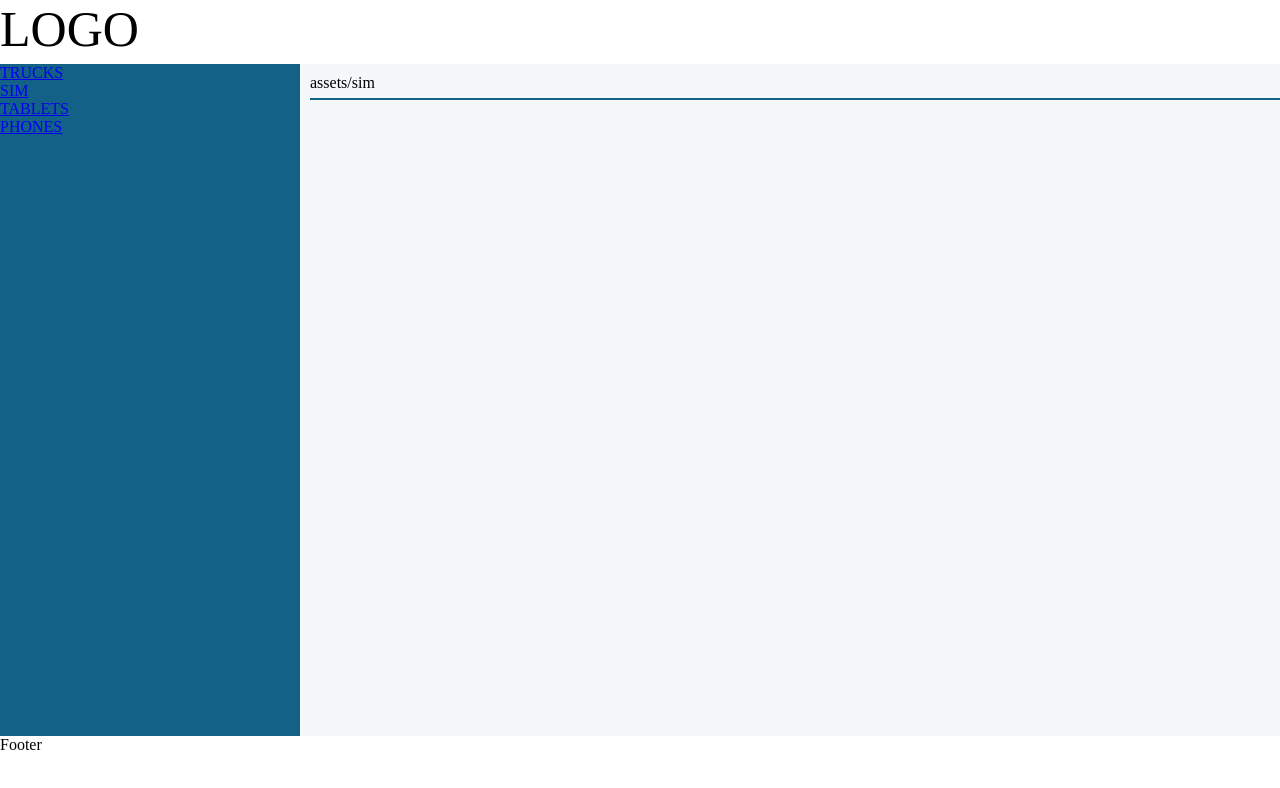
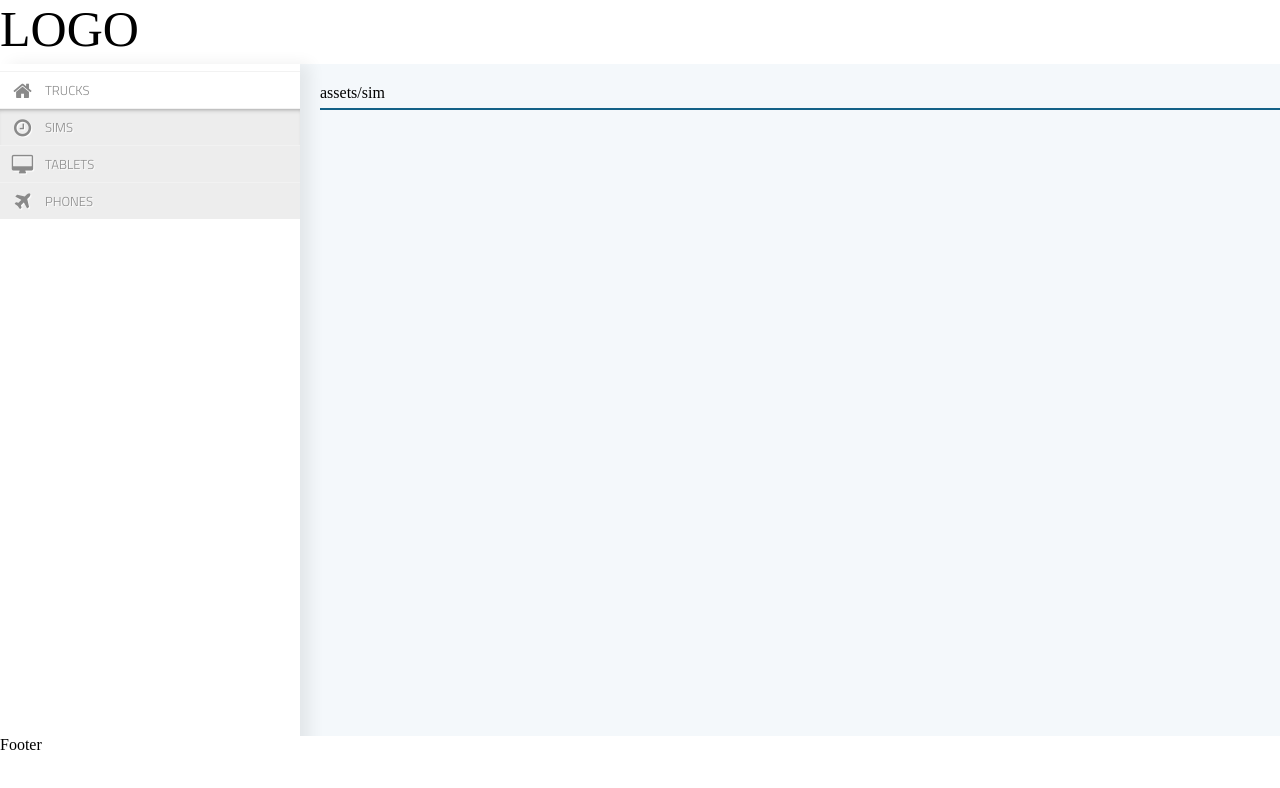
Before and after one commit to nuliow5/fleet-assets-frontend, a React (Create React App) app: page / in a window 1280 px wide. Shown: the top 788 px of the page. Built offline with nearby package versions, Linux system fonts and the light colour scheme; a web font is replaced by a local one.

Commit message:
menu side bar is active and have style

```diff
--- a/src/components/view/Menu.tsx
+++ b/src/components/view/Menu.tsx
@@ -1,12 +1,49 @@
 import Nav from "./Nav";
 
 const Menu = () => {
-    return <div className={'sidebar'}>
+    // return <div className={'sidebar'}>
+    // <Nav/>
 
-        <Nav/>
+    return (
+        <nav className={'sidebar'}>
+            <>
+                <ul>
+                    <li>
+                        <a href="/trucks">
+                            <i className={"fa fa-home fa-lg"}></i>
+                            <span className={"nav-text"}>TRUCKS</span>
+                        </a>
+                    </li>
 
 
-    </div>
+                    <li className={"darkerlishadow"}>
+                        <a href="/assets/sims">
+                            <i className={"fa fa-clock-o fa-lg"}></i>
+                            <span className={"nav-text"}>SIMS</span>
+                        </a>
+                    </li>
+
+                    <li className={"darkerli"}>
+                        <a href="/assets//tablets">
+                            <i className={"fa fa-desktop fa-lg"}></i>
+                            <span className={"nav-text"}>TABLETS</span>
+                        </a>
+                    </li>
+
+                    <li className={"darkerli"}>
+                        <a href="/assets/phones">
+                            <i className={"fa fa-plane fa-lg"}></i>
+                            <span className={"nav-text"}>PHONES</span>
+                        </a>
+                    </li>
+                    <li className={"darkerlishadow"}>
+
+                    </li>
+                </ul>
+            </>
+
+        </nav>
+    )
 }
 
 export default Menu;
--- a/src/components/view/Nav.tsx
+++ b/src/components/view/Nav.tsx
@@ -5,8 +5,6 @@ const Nav = () => {
                     <li><a href="/assets/sims">SIM</a></li>
                     <li><a href="/assets//tablets">TABLETS</a></li>
                     <li><a href="/assets/phones">PHONES</a></li>
-                    {/*<li><a href="/training">TRAINING</a></li>*/}
-                    {/*<li><a href="/pets">PETS</a></li>*/}
                 </ul>
             </nav>)
 }
--- a/src/containers/App.tsx
+++ b/src/containers/App.tsx
@@ -18,7 +18,7 @@ function App() {
                 <Header/>
                 <div className={'content'}>
                     <Menu/>
-                    {/*<Section/>*/}
+
                     <div className={'content_c'}>
                         <div className={'content_cc'}>
 
--- a/src/style/menu.css
+++ b/src/style/menu.css
@@ -9,201 +9,175 @@
 
 /*}*/
 
-
 @import url(//netdna.bootstrapcdn.com/font-awesome/4.0.3/css/font-awesome.css);
 
 @import url(https://fonts.googleapis.com/css?family=Titillium+Web:300);
 
-.logo{
-
-}
-
-.settings {
-
-    height:73px;
-    float:left;
-    background:url( https://s3.postimg.org/bqfooag4z/startific.jpg);
-    background-repeat:no-repeat;
-    width:250px;
-    margin:0px;
-    text-align: center;
-    font-size:20px;
-    font-family: 'Strait', sans-serif;
+.logo {
 
 }
 
 
+/* ScrolBar  */
+/*.scrollbar*/
+/*{*/
 
+/*    height: 90%;*/
+/*    width: 100%;*/
+/*    overflow-y: hidden;*/
+/*    overflow-x: hidden;*/
+/*}*/
 
+/*.scrollbar:hover*/
+/*{*/
 
-
-/* ScrolBar  */
-.scrollbar
-{
-
-    height: 90%;
-    width: 100%;
-    overflow-y: hidden;
-    overflow-x: hidden;
-}
-
-.scrollbar:hover
-{
-
-    height: 90%;
-    width: 100%;
-    overflow-y: scroll;
-    overflow-x: hidden;
-}
+/*    height: 90%;*/
+/*    width: 100%;*/
+/*    overflow-y: scroll;*/
+/*    overflow-x: hidden;*/
+/*}*/
 
 /* Scrollbar Style */
 
 
+/*#style-1::-webkit-scrollbar-track*/
+/*{*/
+/*    border-radius: 2px;*/
+/*}*/
 
-#style-1::-webkit-scrollbar-track
-{
-    border-radius: 2px;
-}
+/*#style-1::-webkit-scrollbar*/
+/*{*/
+/*    width: 5px;*/
+/*    background-color: #F7F7F7;*/
+/*}*/
 
-#style-1::-webkit-scrollbar
-{
-    width: 5px;
-    background-color: #F7F7F7;
-}
-
-#style-1::-webkit-scrollbar-thumb
-{
-    border-radius: 10px;
-    -webkit-box-shadow: inset 0 0 6px rgba(0,0,0,.3);
-    background-color: #BFBFBF;
-}
+/*#style-1::-webkit-scrollbar-thumb*/
+/*{*/
+/*    border-radius: 10px;*/
+/*    -webkit-box-shadow: inset 0 0 6px rgba(0,0,0,.3);*/
+/*    background-color: #BFBFBF;*/
+/*}*/
 /* Scrollbar End */
-
-
 
 
 .fa-lg {
     font-size: 1em;
 
 }
+
 .fa {
     position: relative;
     display: table-cell;
     width: 55px;
     height: 36px;
     text-align: center;
-    top:12px;
-    font-size:20px;
+    top: 12px;
+    font-size: 20px;
 
 }
 
 
-
-.main-menu:hover, nav.main-menu.expanded {
-    width:250px;
-    overflow:hidden;
-    opacity:1;
+.sidebar:hover, nav.sidebar.expanded {
+    width: 250px;
+    overflow: hidden;
+    opacity: 1;
 
 }
 
-.main-menu {
-    background:#F7F7F7;
-    position:absolute;
-    top:0;
-    bottom:0;
-    height:100%;
-    left:0;
-    width:55px;
-    overflow:hidden;
-    -webkit-transition:width .2s linear;
-    transition:width .2s linear;
-    -webkit-transform:translateZ(0) scale(1,1);
-    box-shadow: 1px 0 15px rgba(0, 0, 0, 0.07);
-    opacity:1;
+.sidebar {
+    isplay: flex;
+    min-width: 300px;
+    top: 0;
+    bottom: 0;
+    height: 100%;
+    left: 0;
+
+    overflow: hidden;
+    -webkit-transition: width .2s linear;
+    transition: width .2s linear;
+    -webkit-transform: translateZ(0) scale(1, 1);
+    box-shadow: 10px 0 15px rgba(0, 0, 0, 0.07);
+    opacity: 1;
+    /*background-color: #5e6364;*/
 }
 
-.main-menu>ul {
-    margin:7px 0;
+.sidebar > ul {
+    margin: 7px 0;
+    width: 100%;
 
 }
 
-.main-menu li {
-    position:relative;
-    display:block;
-    width:250px;
-
-
+.sidebar li {
+    position: relative;
+    display: block;
 
 }
 
-.main-menu li>a {
-    position:relative;
-    width:255px;
-    display:table;
-    border-collapse:collapse;
-    border-spacing:0;
-    color:#8a8a8a;
+.sidebar li > a {
+    position: relative;
+    display: table;
+    border-collapse: collapse;
+    border-spacing: 0;
+    color: #8a8a8a;
     font-size: 13px;
-    text-decoration:none;
-    -webkit-transform:translateZ(0) scale(1,1);
-    -webkit-transition:all .14s linear;
-    transition:all .14s linear;
+    text-decoration: none;
+    -webkit-transform: translateZ(0) scale(1, 1);
+    -webkit-transition: all .14s linear;
+    transition: all .14s linear;
     font-family: 'Strait', sans-serif;
-    border-top:1px solid #f2f2f2;
+    border-top: 1px solid #f2f2f2;
 
-    text-shadow: 1px 1px 1px  #fff;
+    text-shadow: 1px 1px 1px #fff;
 }
 
 
+.sidebar .nav-icon {
 
-.main-menu .nav-icon {
-
-    position:relative;
-    display:table-cell;
-    width:55px;
-    height:36px;
-    text-align:center;
-    vertical-align:middle;
-    font-size:18px;
+    position: relative;
+    display: table-cell;
+    width: 55px;
+    height: 36px;
+    text-align: center;
+    vertical-align: middle;
+    font-size: 18px;
 
 }
 
-.main-menu .nav-text  {
+.sidebar .nav-text {
 
-    position:relative;
-    display:table-cell;
-    vertical-align:middle;
-    width:190px;
+    position: relative;
+    display: table-cell;
+    vertical-align: middle;
+    width: 85%;
     font-family: 'Titillium Web', sans-serif;
 }
 
-.main-menu .share {
+.sidebar .share {
 }
 
 
-
-.main-menu .fb-like {
+.sidebar .fb-like {
 
     left: 180px;
-    position:absolute;
+    position: absolute;
     top: 15px;
 }
 
-.main-menu>ul.logout {
-    position:absolute;
-    left:0;
-    bottom:0;
+.sidebar > ul.logout {
+    position: absolute;
+    left: 0;
+    bottom: 0;
 
 }
 
 .no-touch .scrollable.hover {
-    overflow-y:hidden;
+    overflow-y: hidden;
 
 }
 
 .no-touch .scrollable.hover:hover {
-    overflow-y:auto;
-    overflow:visible;
+    overflow-y: auto;
+    overflow: visible;
 
 }
 
@@ -228,77 +202,71 @@
 /*}*/
 
 
-a:hover,a:focus {
-    text-decoration:none;
-    border-left:0px solid #F7F7F7;
-
+a:hover, a:focus {
+    text-decoration: none;
+    border-left: 0px solid #F7F7F7;
 
 
 }
 
 nav {
-    -webkit-user-select:none;
-    -moz-user-select:none;
-    -ms-user-select:none;
-    -o-user-select:none;
-    user-select:none;
+    -webkit-user-select: none;
+    -moz-user-select: none;
+    -ms-user-select: none;
+    -o-user-select: none;
+    user-select: none;
 
 }
 
-nav ul,nav li {
-    outline:0;
-    margin:0;
-    padding:0;
+nav ul, nav li {
+    outline: 0;
+    margin: 0;
+    padding: 0;
     text-transform: uppercase;
 }
-
-
 
 
 /* Darker element side menu Start*/
 
 
-.darkerli
-{
-    background-color:#ededed;
-    text-transform:capitalize;
+.darkerli {
+    background-color: #ededed;
+    text-transform: capitalize;
 }
 
-.darkerlishadow
-{
-    background-color:#ededed;
-    text-transform:capitalize;
+.darkerlishadow {
+    background-color: #ededed;
+    text-transform: capitalize;
     -webkit-box-shadow: inset 0px 5px 5px -4px rgba(50, 50, 50, 0.55);
-    -moz-box-shadow:    inset 0px 5px 5px -4px rgba(50, 50, 50, 0.55);
-    box-shadow:         inset 0px 5px 5px -4px rgba(50, 50, 50, 0.55);
+    -moz-box-shadow: inset 0px 5px 5px -4px rgba(50, 50, 50, 0.55);
+    box-shadow: inset 0px 5px 5px -4px rgba(50, 50, 50, 0.55);
 }
 
 
-.darkerlishadowdown
-{
-    background-color:#ededed;
-    text-transform:capitalize;
+.darkerlishadowdown {
+    background-color: #ededed;
+    text-transform: capitalize;
     -webkit-box-shadow: inset 0px -4px 5px -4px rgba(50, 50, 50, 0.55);
-    -moz-box-shadow:    inset 0px -4px 5px -4px rgba(50, 50, 50, 0.55);
-    box-shadow:         inset 0px -4px 5px -4px rgba(50, 50, 50, 0.55);
+    -moz-box-shadow: inset 0px -4px 5px -4px rgba(50, 50, 50, 0.55);
+    box-shadow: inset 0px -4px 5px -4px rgba(50, 50, 50, 0.55);
 }
 
 /* Darker element side menu End*/
 
 
-
-
-.main-menu li:hover>a,nav.main-menu li.active>a,.dropdown-menu>li>a:hover,.dropdown-menu>li>a:focus,.dropdown-menu>.active>a,.dropdown-menu>.active>a:hover,.dropdown-menu>.active>a:focus,.no-touch .dashboard-page nav.dashboard-menu ul li:hover a,.dashboard-page nav.dashboard-menu ul li.active a {
-    color:#fff;
-    background-color:#00bbbb;
+.sidebar li:hover > a, nav.sidebar li.active > a, .dropdown-menu > li > a:hover, .dropdown-menu > li > a:focus, .dropdown-menu > .active > a, .dropdown-menu > .active > a:hover, .dropdown-menu > .active > a:focus, .no-touch .dashboard-page nav.dashboard-menu ul li:hover a, .dashboard-page nav.dashboard-menu ul li.active a {
+    color: #fff;
+    background-color: #136187;
     text-shadow: 0px 0px 0px;
 }
+
 .area {
     float: left;
     background: #e2e2e2;
     width: 100%;
     height: 100%;
 }
+
 @font-face {
     font-family: 'Titillium Web';
     font-style: normal;
--- a/src/style/style.css
+++ b/src/style/style.css
@@ -88,17 +88,15 @@ footer {
 
 }
 
-.content_cc{
-
-    margin: 10px;
+.content_cc {
+    width: 80%;
+    margin: 20px;
+    justify-content: center;
+    align-items: center;
+    /*margin: 10px;*/
 }
 
-.sidebar {
-    display: flex;
-    min-width: 300px;
-    background-color: #136187;
 
-}
 
 .directory {
     border-bottom: 2px solid #136187;
@@ -106,6 +104,6 @@ footer {
 
 }
 
-.main_content{
+.main_content {
     margin-top: 20px;
 }
```
